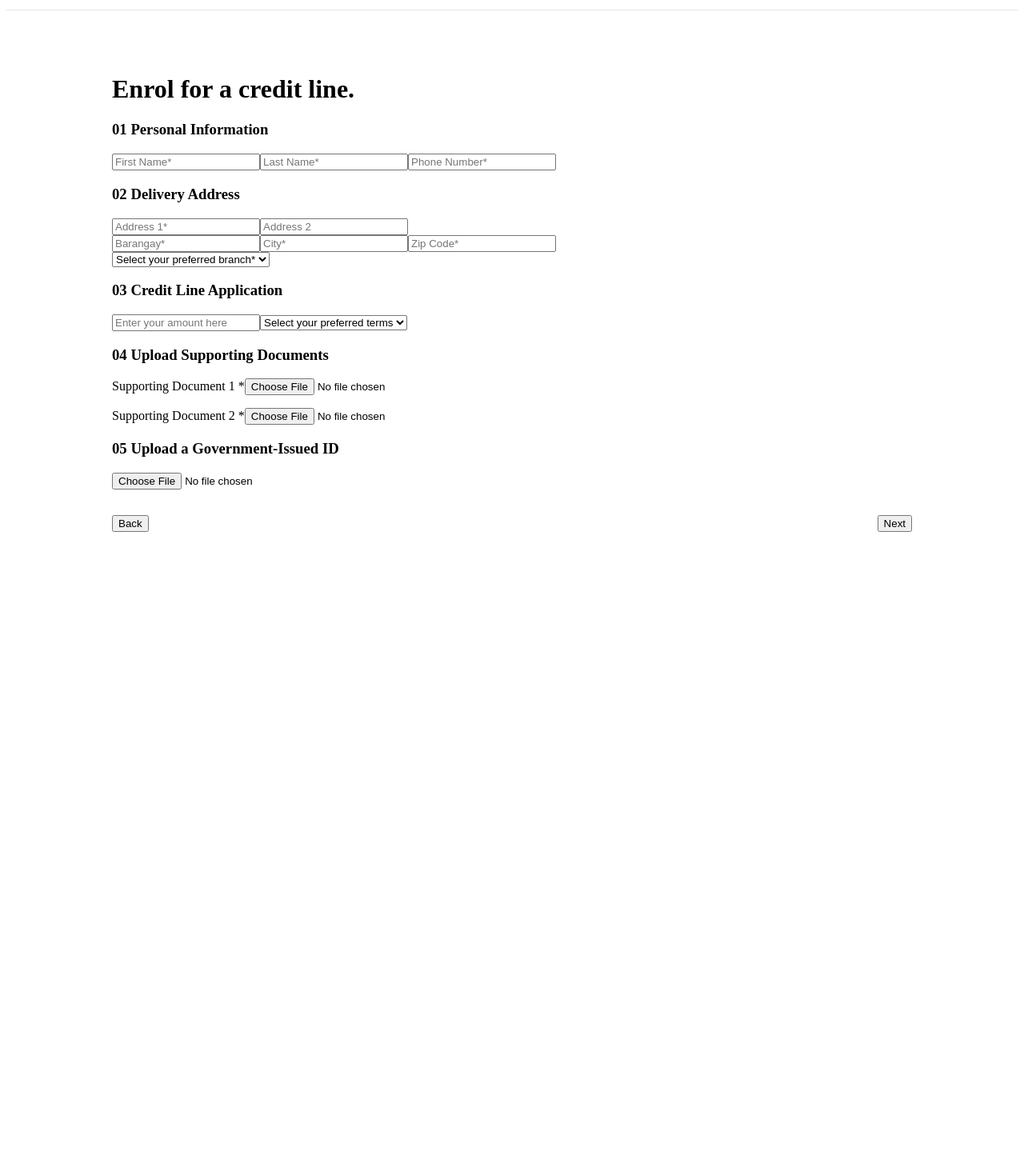
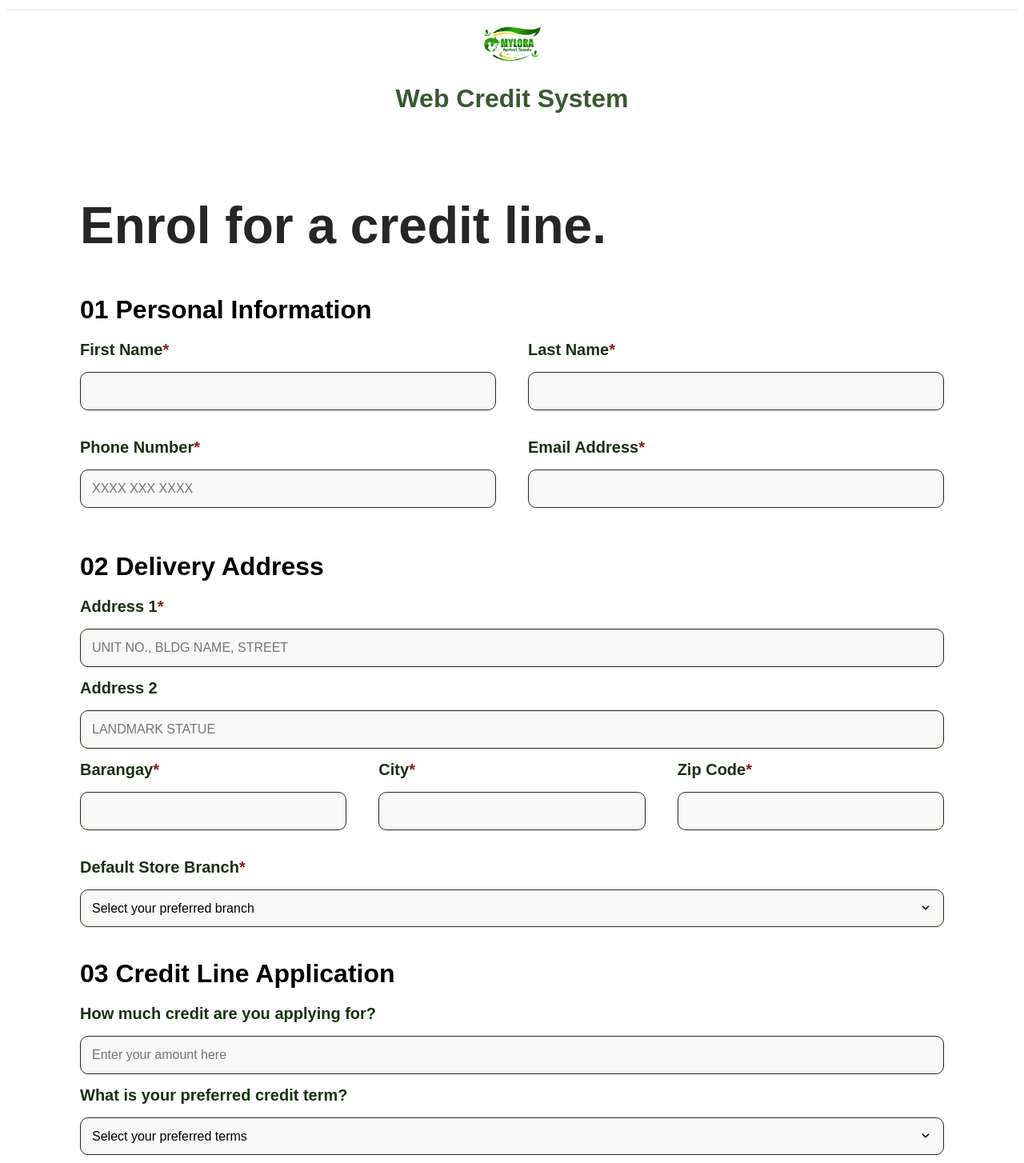
Before and after one commit to vorrjjard-2/mylora-ghostbusters, a React app in the folder frontend/: page /apply/step-2 in a window 1280 px wide. Shown: the part 56-1510 px from the top of the page at 80% size. Before the commit the page ends 809 px from the top, so only its background shows below. Built offline with nearby package versions, Linux system fonts and the light colour scheme; the HTML template or start-up script is replaced by a standard one.

Commit message:
layout fix apply step 2

```diff
--- a/frontend/src/pages/shared/Login/Login.jsx
+++ b/frontend/src/pages/shared/Login/Login.jsx
@@ -68,12 +68,10 @@ export default function Login() {
  return (
    <div className="login-page-container">
      <div className="login-card">
-        <div className="logo-section">
+       <div className="header-brand">
          <img src={logo} alt="Mylora Logo" className="mylora-logo" />
+         <h1 className="system-title">Web Credit System</h1>
        </div>
-
-        <h1 className="system-title">Web Credit System</h1>
-
        <form onSubmit={handleSubmit} className="mylora-form">
          <div className="input-group">
            <label>Email</label>
@@ -84,7 +82,6 @@ export default function Login() {
              required
            />
          </div>
-
          <div className="input-group">
            <label>Password</label>
            <input
@@ -94,13 +91,10 @@ export default function Login() {
              required
            />
          </div>
-
          {error && <p className="error-message">{error}</p>}
-
          <button type="submit" className="login-btn" disabled={loading}>
            {loading ? "Logging in..." : "Login"}
          </button>
-
          <Link to="/apply/step-1" className="enrol-link-btn">
            Enrol for a credit account
          </Link>
--- a/frontend/src/pages/shared/apply/ApplyStep2.css
+++ b/frontend/src/pages/shared/apply/ApplyStep2.css
@@ -156,6 +156,7 @@ input, select {
     border-radius: 10px;
     font-size: 20px;
     font-weight: 700;
+    cursor: pointer;
     height: 41px;
     width: auto;
     min-width: 350px;
--- a/frontend/src/pages/shared/apply/ApplyStep2.jsx
+++ b/frontend/src/pages/shared/apply/ApplyStep2.jsx
@@ -1,5 +1,7 @@
 import { useState } from "react";
 import ApplicationSubmittedModal from "../../../components/ApplicationSubmittedModal";
+import logo from "../../../assets/mylora-logo.png";
+import "./ApplyStep2.css";
 
 export default function ApplyStep2() {
   const [firstName, setFirstName] = useState("");
@@ -91,82 +93,139 @@ export default function ApplyStep2() {
 
  return (
    <>
-      <div style={{ maxWidth: 1000, margin: "3rem auto" }}>
-        <h1>Enrol for a credit line.</h1>
+     <div className="apply-page-wrapper">
+     <header className="apply-header">
+       <div className="header-brand">
+         <img src={logo} alt="Mylora Logo" className="mylora-logo" />
+         <span className="header-title">Web Credit System</span>
+       </div>
+     </header>
+     <div className="apply-container">
+       <h1 className="main-title">Enrol for a credit line.</h1>
+       <form onSubmit={handleSubmit} className="enroll-form">
 
-        <form onSubmit={handleSubmit}>
-          <h3>01 Personal Information</h3>
-          <div className="grid-2">
-            <input placeholder="First Name*" onChange={e => setFirstName(e.target.value)} />
-            <input placeholder="Last Name*" onChange={e => setLastName(e.target.value)} />
-            <input placeholder="Phone Number*" onChange={e => setPhone(e.target.value)} />
+         {/* Section 01 */}
+         <section className="form-section">
+           <h2 className="section-title">01 Personal Information</h2>
+           <div className="input-grid">
+             <div className="input-group">
+               <label>First Name<span className="required">*</span></label>
+               <input type="text" onChange={e => setFirstName(e.target.value)} required />
            </div>
+           <div className="input-group">
+               <label>Last Name<span className="required">*</span></label>
+               <input type="text" onChange={e => setLastName(e.target.value)} required />
+           </div>
+           <div className="input-group">
+               <label>Phone Number<span className="required">*</span></label>
+               <input type="text" placeholder="XXXX XXX XXXX" onChange={e => setPhone(e.target.value)} required />
+           </div>
+           <div className="input-group">
+               <label>Email Address<span className="required">*</span></label>
+               <input type="email" onChange={e => setEmail(e.target.value)} required />
+             </div>
+           </div>
+         </section>
 
-          <h3>02 Delivery Address</h3>
-          <input placeholder="Address 1*" onChange={e => setAddress1(e.target.value)} />
-          <input placeholder="Address 2" onChange={e => setAddress2(e.target.value)} />
+         {/* Section 2 */}
+         <section className="form-section">
+           <h2 className="section-title">02 Delivery Address</h2>
+           <div className="input-group full-width">
+             <label>Address 1<span className="required">*</span></label>
+             <input type="text" placeholder="UNIT NO., BLDG NAME, STREET" onChange={e => setAddress1(e.target.value)} required />
+           </div>
+           <div className="input-group full-width">
+             <label>Address 2</label>
+             <input type="text" placeholder="LANDMARK STATUE" onChange={e => setAddress2(e.target.value)} />
+           </div>
+           <div className="input-grid three-col">
+             <div className="input-group">
+               <label>Barangay<span className="required">*</span></label>
+               <input type="text" onChange={e => setBarangay(e.target.value)} required />
+             </div>
+             <div className="input-group">
+               <label>City<span className="required">*</span></label>
+               <input type="text" onChange={e => setCity(e.target.value)} required />
+             </div>
+             <div className="input-group">
+               <label>Zip Code<span className="required">*</span></label>
+               <input type="text" onChange={e => setZipCode(e.target.value)} required />
+             </div>
+           </div>
+           <div className="input-group">
+             <label>Default Store Branch<span className="required">*</span></label>
+             <select onChange={e => setBranch(e.target.value)} required>
+               <option value="">Select your preferred branch</option>
+               <option value="branch-a">Branch A</option>
+             </select>
+           </div>
+         </section>
 
-          <div className="grid-3">
-            <input placeholder="Barangay*" onChange={e => setBarangay(e.target.value)} />
-            <input placeholder="City*" onChange={e => setCity(e.target.value)} />
-            <input placeholder="Zip Code*" onChange={e => setZipCode(e.target.value)} />
+         {/* Section 3 */}
+         <section className="form-section">
+           <h2 className="section-title">03 Credit Line Application</h2>
+           <div className="input-group full-width">
+             <label>How much credit are you applying for?</label>
+             <input type="number" placeholder="Enter your amount here" onChange={e => setCreditAmount(e.target.value)} />
            </div>
-
-          <select onChange={e => setBranch(e.target.value)}>
-            <option value="">Select your preferred branch*</option>
-            <option value="branch-a">Branch A</option>
-            <option value="branch-b">Branch B</option>
-          </select>
-
-          <h3>03 Credit Line Application</h3>
-          <input
-            type="number"
-            placeholder="Enter your amount here"
-            onChange={e => setCreditAmount(e.target.value)}
-          />
-
+           <div className="input-group">
+             <label>What is your preferred credit term?</label>
              <select onChange={e => setCreditTerm(e.target.value)}>
                <option value="">Select your preferred terms</option>
                <option value="30">30 Days</option>
                <option value="60">60 Days</option>
                <option value="90">90 Days</option>
              </select>
+           </div>
+         </section>
 
-          <h3>04 Upload Supporting Documents</h3>
-          <div style={{ marginBottom: "1rem" }}>
-                <label>Supporting Document 1 *</label>
+         {/* Section 04 */}
+         <section className="form-section">
+           <h2 className="section-title">04 Upload Supporting Documents</h2>
+           <label className="upload-zone">
+             <div className="upload-content">
+               <p className="upload-icon">↑ Upload files here.</p>
+               <small className="upload-hint">
+                 Supported formats are .jpg, .jpeg, and .png, .pdf. Max file size is 10mb
+               </small>
+             </div>
              <input
                type="file"
-                required
-                onChange={e => setSupportingDocs(prev => [e.target.files[0], prev[1]])}
+               multiple
+               onChange={e => setSupportingDocs([...e.target.files])}
+               className="hidden-file-input"
              />
+           </label>
+         </section>
+
+         {/* Section 05 */}
+         <section className="form-section">
+           <h2 className="section-title">05 Upload a Government-Issued ID</h2>
+           <label className="upload-zone">
+             <div className="upload-content">
+               <p className="upload-icon">↑ Upload file here.</p>
+               <small className="upload-hint">
+                 Supported formats are .jpg, .jpeg, and .png. Max file size is 10mb
+               </small>
              </div>
-
-
-<div>
-<label>Supporting Document 2 *</label>
-<input
-type="file"
-required
-onChange={e => setSupportingDocs(prev => [prev[0], e.target.files[0]])}
-/>
-</div>
-
-          <h3>05 Upload a Government-Issued ID</h3>
              <input
                type="file"
                onChange={e => setGovId(e.target.files[0])}
+               className="hidden-file-input"
              />
+           </label>
+         </section>
 
-          {error && <p style={{ color: "red" }}>{error}</p>}
+         {error && <p className="error-text">{error}</p>}
 
-          <div style={{ display: "flex", justifyContent: "space-between", marginTop: "2rem" }}>
-            <button type="button">Back</button>
-            <button type="submit" disabled={submitting}>
+         <div className="form-footer">
+           <button type="button" className="btn-back">Back</button>
+           <button type="submit" className="btn-next" disabled={submitting}>
              {submitting ? "Submitting..." : "Next"}
              </button>
            </div>
          </form>
+       </div>
      </div>
 
      {showModal && (
```
Also changed, not shown: frontend/src/pages/shared/apply/ApplyStep1.jsx (+0 -8 lines). Lines whose indentation alone changed are shown as unchanged.
